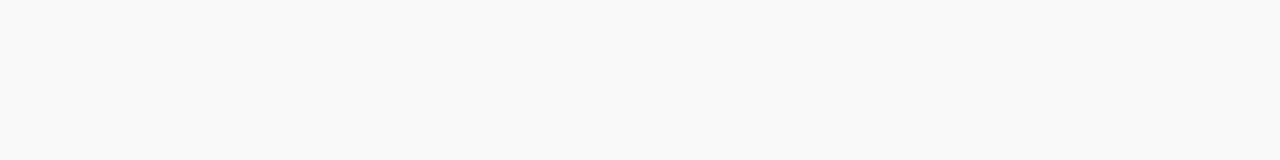
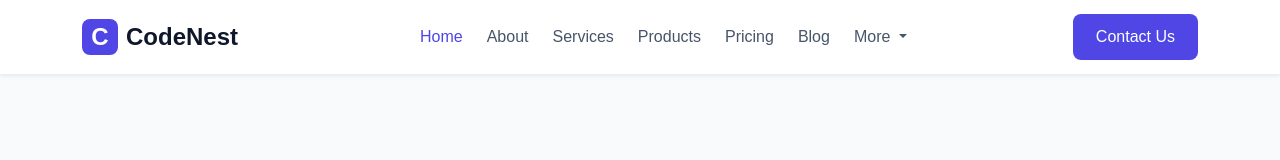
Before and after one commit to shathabargouthi55-sudo/gridsapps-bootstrap-codenest, a plain HTML site: page index.html in a window 1280 px wide. Drawn offline with nearby package versions, Linux system fonts and the light colour scheme.

Commit message:
Build responsive navbar with offcanvas and dropdown

```diff
--- a/css/style.css
+++ b/css/style.css
@@ -14,3 +14,50 @@ body {
     background-color: var(--light-color);
     color: var(--dark-color);
 }
+.navbar {
+    padding: 14px 0;
+}
+
+.navbar-brand {
+    color: var(--dark-color);
+    font-size: 24px;
+    display: flex;
+    align-items: center;
+    gap: 8px;
+}
+
+.brand-icon {
+    background-color: var(--primary-color);
+    color: white;
+    width: 36px;
+    height: 36px;
+    border-radius: 8px;
+    display: inline-flex;
+    align-items: center;
+    justify-content: center;
+}
+
+.navbar .nav-link {
+    color: #475569;
+    font-weight: 500;
+    transition: color 0.2s;
+}
+
+.navbar .nav-link:hover,
+.navbar .nav-link.active {
+    color: var(--primary-color);
+}
+
+.btn-brand {
+    background-color: var(--primary-color);
+    color: white;
+    padding: 10px 22px;
+    border-radius: 8px;
+    font-weight: 500;
+    transition: background-color 0.2s;
+}
+
+.btn-brand:hover {
+    background-color: #4338ca;
+    color: white;
+}
--- a/index.html
+++ b/index.html
@@ -11,7 +11,106 @@
     <link rel="stylesheet" href="css/style.css">
 </head>
 <body>
+<nav class="navbar navbar-expand-lg bg-white sticky-top shadow-sm">
+    <div class="container">
 
+        <a class="navbar-brand fw-bold" href="index.html">
+            <span class="brand-icon">C</span>
+            CodeNest
+        </a>
+
+        <button class="navbar-toggler" type="button"
+                data-bs-toggle="offcanvas"
+                data-bs-target="#mainNavbar"
+                aria-controls="mainNavbar"
+                aria-label="Open navigation">
+            <span class="navbar-toggler-icon"></span>
+        </button>
+
+        <div class="offcanvas offcanvas-end" tabindex="-1"
+             id="mainNavbar"
+             aria-labelledby="navbarTitle">
+
+            <div class="offcanvas-header">
+                <h5 class="offcanvas-title" id="navbarTitle">
+                    CodeNest
+                </h5>
+
+                <button type="button" class="btn-close"
+                        data-bs-dismiss="offcanvas"
+                        aria-label="Close">
+                </button>
+            </div>
+
+            <div class="offcanvas-body align-items-center">
+
+                <ul class="navbar-nav mx-auto gap-lg-2">
+
+                    <li class="nav-item">
+                        <a class="nav-link active"
+                           aria-current="page"
+                           href="index.html">Home</a>
+                    </li>
+
+                    <li class="nav-item">
+                        <a class="nav-link"
+                           href="about.html">About</a>
+                    </li>
+
+                    <li class="nav-item">
+                        <a class="nav-link"
+                           href="services.html">Services</a>
+                    </li>
+
+                    <li class="nav-item">
+                        <a class="nav-link"
+                           href="products.html">Products</a>
+                    </li>
+
+                    <li class="nav-item">
+                        <a class="nav-link"
+                           href="pricing.html">Pricing</a>
+                    </li>
+
+                    <li class="nav-item">
+                        <a class="nav-link"
+                           href="blog.html">Blog</a>
+                    </li>
+
+                    <li class="nav-item dropdown">
+                        <a class="nav-link dropdown-toggle"
+                           href="#" role="button"
+                           data-bs-toggle="dropdown"
+                           aria-expanded="false">
+                            More
+                        </a>
+
+                        <ul class="dropdown-menu">
+                            <li>
+                                <a class="dropdown-item"
+                                   href="testimonials.html">
+                                    Testimonials
+                                </a>
+                            </li>
+
+                            <li>
+                                <a class="dropdown-item"
+                                   href="faq.html">FAQ</a>
+                            </li>
+                        </ul>
+                    </li>
+
+                </ul>
+
+                <a href="contact.html"
+                   class="btn btn-brand mt-3 mt-lg-0">
+                    Contact Us
+                </a>
+
+            </div>
+        </div>
+    </div>
+</nav>
 
 
     <script src="https://cdn.jsdelivr.net/npm/bootstrap@5.3.3/dist/js/bootstrap.bundle.min.js"></script>
```
